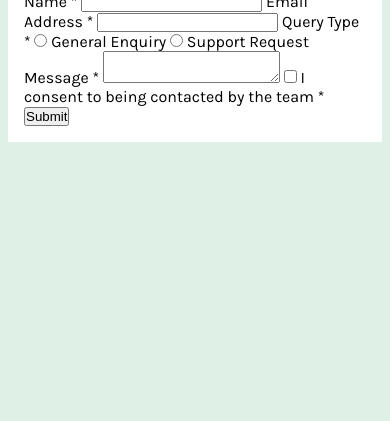
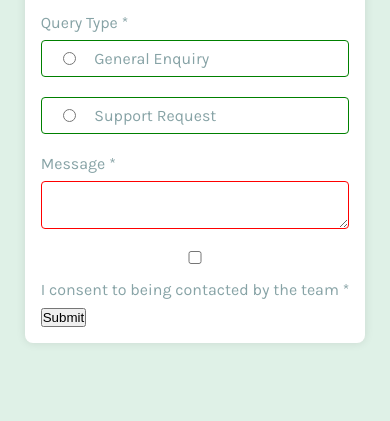
Before and after one commit to Ryusaem/js-contact-form, a plain HTML site: page index.html in a window 390 px wide. Shown: the part 372-793 px from the top of the page. Drawn offline with Linux system fonts and the light colour scheme.

Commit message:
Making the form responsive

```diff
--- a/css/style.css
+++ b/css/style.css
@@ -7,6 +7,8 @@
   --color-base-text-dark: hsl(187, 24%, 22%); /* Dark Grey */
 
   --font-size-label: 1rem; /* 16px */
+  --margin-bottom-label: 0.5rem; /* 8px */
+  --margin-bottom-input: 1rem; /* 8px */
 }
 
 /* --- GLOBAL RESET --- */
@@ -19,20 +21,78 @@
 body {
   display: flex;
   flex-direction: column;
-  height: 100vh;
+  justify-content: center;
+  align-items: center;
   background-color: var(--color-base-bg);
   font-family: "Karla", sans-serif;
   font-optical-sizing: auto;
   font-weight: 400; /* 400, 700 */
   font-style: normal;
-  padding: 0.5rem;
+  min-height: 100vh;
 }
 
 .contact-form {
-  display: flex;
   margin-top: auto;
   background-color: var(--color-form-bg);
   padding: 1rem;
+  border-radius: 0.5rem; /* 8px = 0.5rem */
+  box-shadow: 0 0 10px rgba(0, 0, 0, 0.1);
+}
+
+.contact-form h1 {
+  margin-bottom: 1.5rem;
+  font-size: 1.5rem;
+  color: var(--color-base-text-dark);
+  font-weight: 700;
+}
+
+.contact-form label {
+  display: block;
+  margin-bottom: var(--margin-bottom-label); /* 8px */
+  color: var(--color-base-text);
+}
+
+.contact-form input,
+.contact-form textarea {
+  width: 100%;
+  margin-bottom: var(--margin-bottom-input); /* 8px */
+  padding: 0.5rem;
+  border: 1px solid red;
+  border-radius: 0.25rem; /* 4px = 0.25rem */
+  box-sizing: border-box;
+}
+
+.radio-group {
+  display: flex;
+  flex-direction: column;
+}
+
+.radio-group div {
+  display: flex;
+  align-items: center;
+  border: 1px solid green;
+  border-radius: 4px;
+  padding: 8px;
+  margin-bottom: 20px;
+  font-size: 1rem;
+  position: relative;
+}
+
+.radio-group label {
+  flex: 2;
+  margin: 0;
+  padding: 0;
+  position: relative;
+  right: 18%;
+}
+
+.radio-group input {
+  flex: 1;
+  margin: 0;
+  padding: 0;
+  cursor: pointer;
+  position: relative;
+  right: 10%;
 }
 
 /* --- FOOTER --- */
@@ -63,3 +123,20 @@ body {
   /* color: var(--color-base-primary-green); */
   margin-left: 0.5rem;
 }
+
+@media (min-width: 768px) {
+  .contact-form {
+    width: 50vw;
+  }
+  /* .contact-form {
+    width: 90%;
+    padding: 10px;
+  }
+  .radio-group label {
+    width: 100%;
+    margin-bottom: 10px;
+  }
+  .radio-group {
+    flex-direction: column;
+  } */
+}
--- a/index.html
+++ b/index.html
@@ -53,20 +53,30 @@
             </label>
             <input type="email" id="email" name="email">
 
+
             <!-- Query Type -->
             <label for="query-type">
                 Query Type <span>*</span>
             </label>
 
+            <div class="radio-group">
+                <div>
                     <input type="radio" name="query-type" id="general-enquiry" value="general-enquiry" required>
                     <label for="general-enquiry">
                         General Enquiry
                     </label>
+                </div>
 
+
+                <div>
                     <input type="radio" name="query-type" id="support-request" value="support-request" required>
                     <label for="support-request">
                         Support Request
                     </label>
+                </div>
+
+            </div>
+
 
             <!-- Message -->
             <label for="message">
```
Lines whose indentation alone changed are shown as unchanged.
